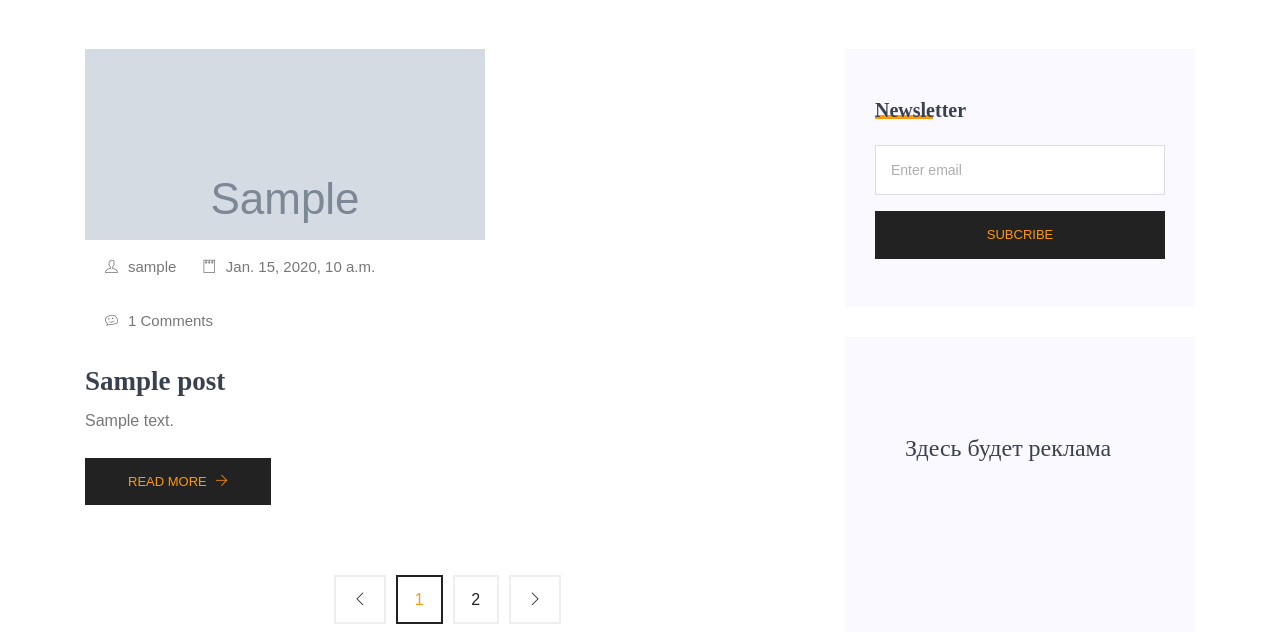
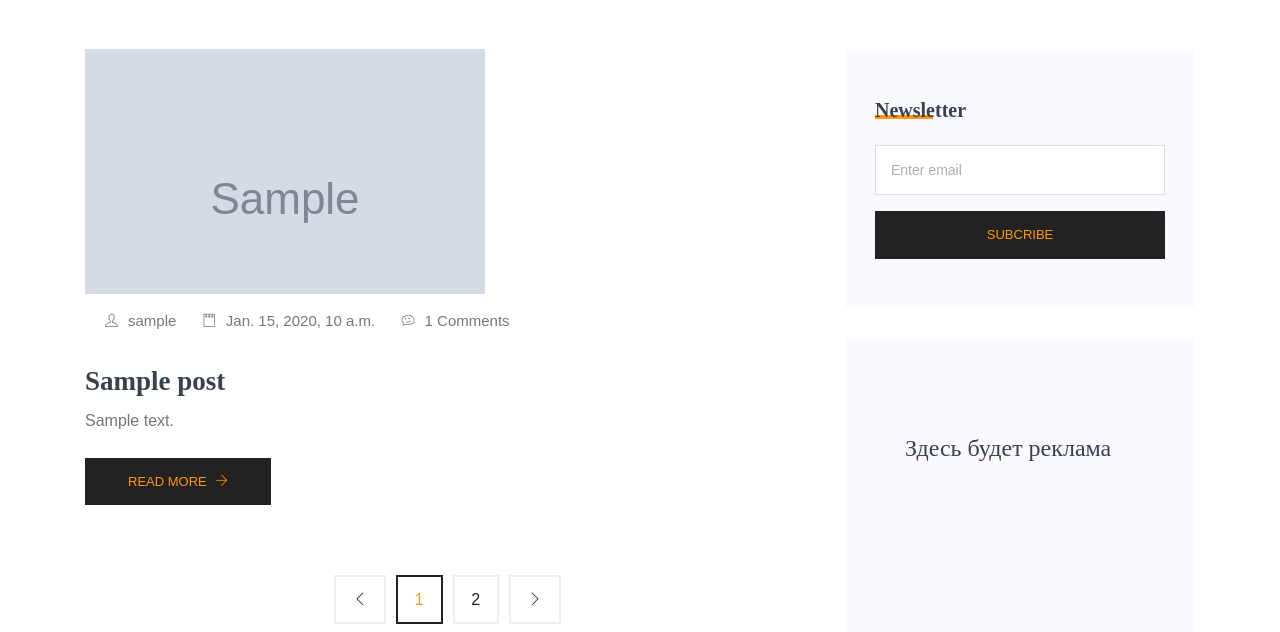
Before and after one commit to dimsonnGH/django-blog, a Django app: page / in a window 1280 px wide. Shown: the part 1566-2198 px from the top of the page. Run offline with Django 3.2, Linux system fonts and the light colour scheme; tables that the repository leaves empty hold one stand-in row (values such as "Sample post"); grey boxes marked "Sample" are stand-in pictures; parts of the project's set-up code (start-up, migrations or seed data) failed here and were passed over.

Commit message:
Fix card max-width.

```diff
--- a/templates/index.html
+++ b/templates/index.html
@@ -96,7 +96,7 @@
                 {% else %}
                   <img class="img-fluid" src="{% static 'img/banner/blog.png' %}" alt="">
                 {% endif %}
-                <ul class="thumb-info">
+                <ul class="thumb-info" style="max-width: 550px;">
                   <li><a href="#"><i class="ti-user"></i></a>{{ post.author }}</li>
                   <li><a href="#"><i class="ti-notepad"></i>{{ post.published_at }}</a></li>
                   <li><a href="#"><i class="ti-themify-favicon"></i>{{ post.comments_amount }} Comments</a></li>
```
